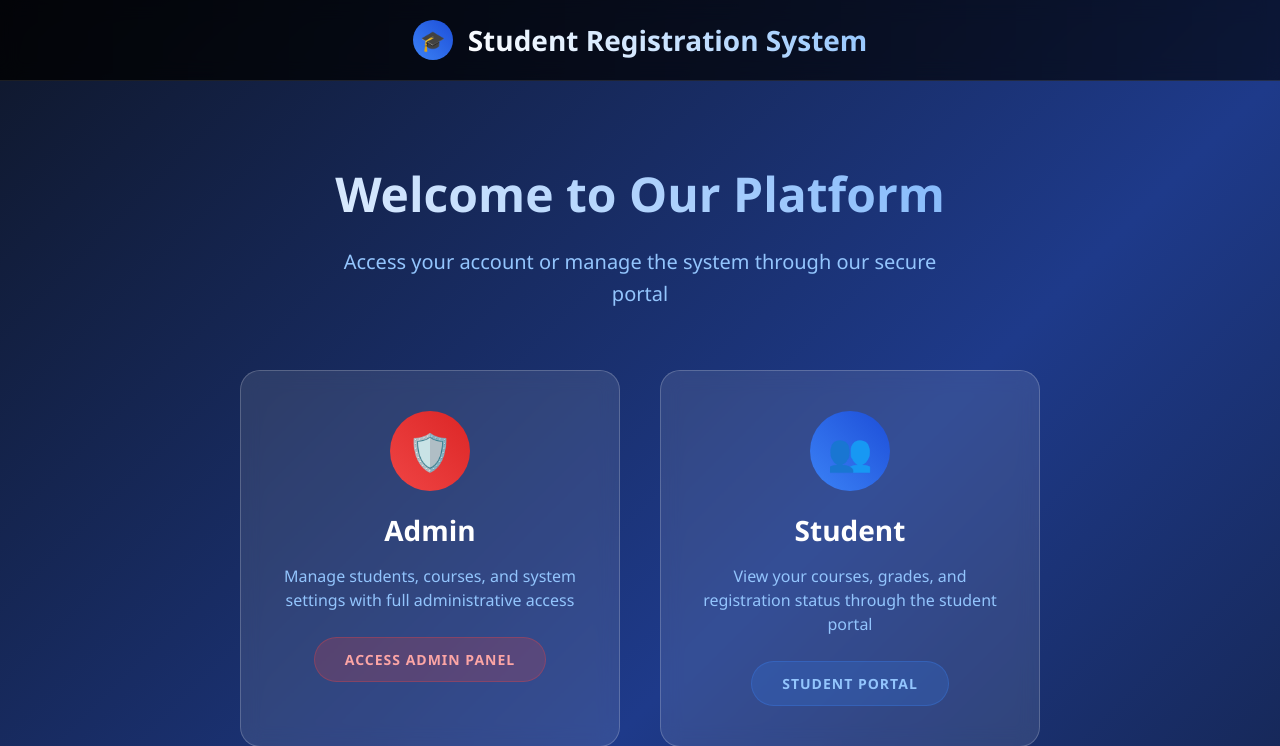
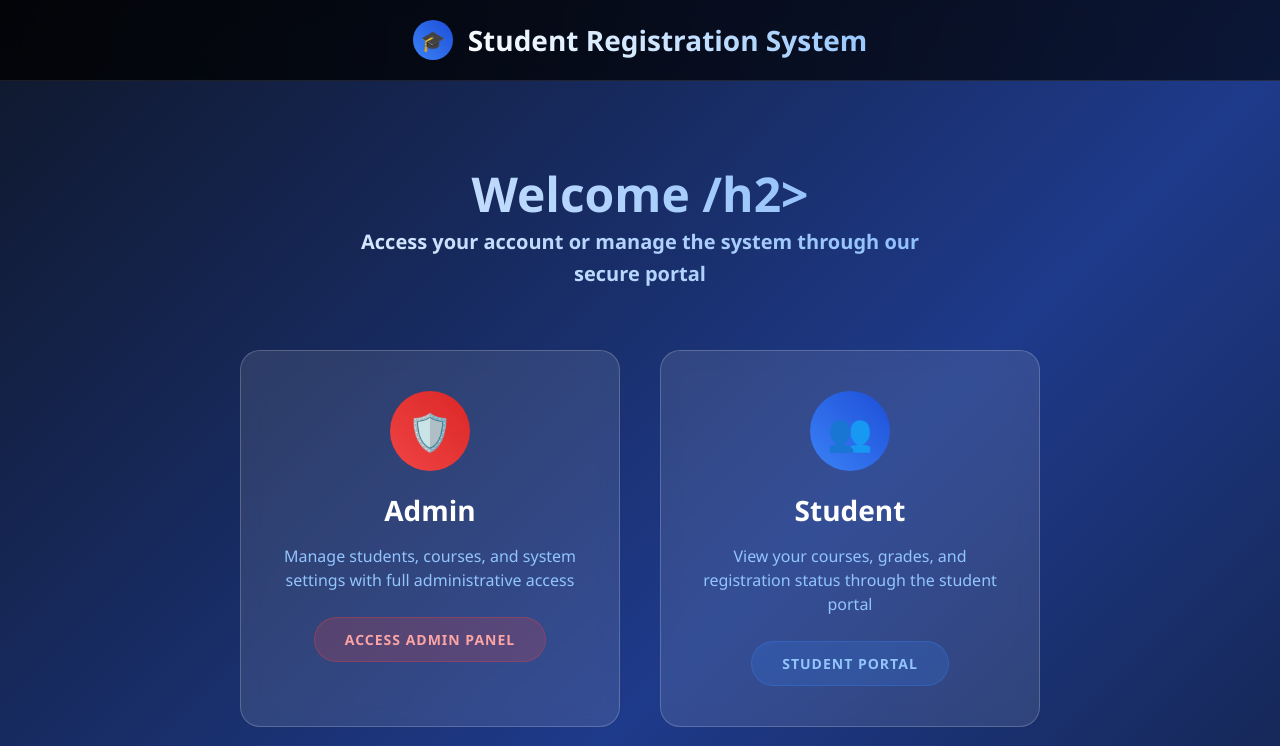
Before and after one commit to eya404/DevOps_Azure_, a PHP site: page / in a window 1280 px wide. Shown: the top 746 px of the page. Run offline with PHP 8.4, Linux system fonts and the light colour scheme.

Commit message:
Update index.php

```diff
--- a/index.php
+++ b/index.php
@@ -327,7 +327,7 @@
         <div class="main-content">
             <!-- Welcome Section -->
             <div class="welcome-section">
-                <h2 class="welcome-title">Welcome to Our Platform</h2>
+                <h2 class="welcome-title">Welcome /h2>
                 <p class="welcome-subtitle">Access your account or manage the system through our secure portal</p>
             </div>
 
```
